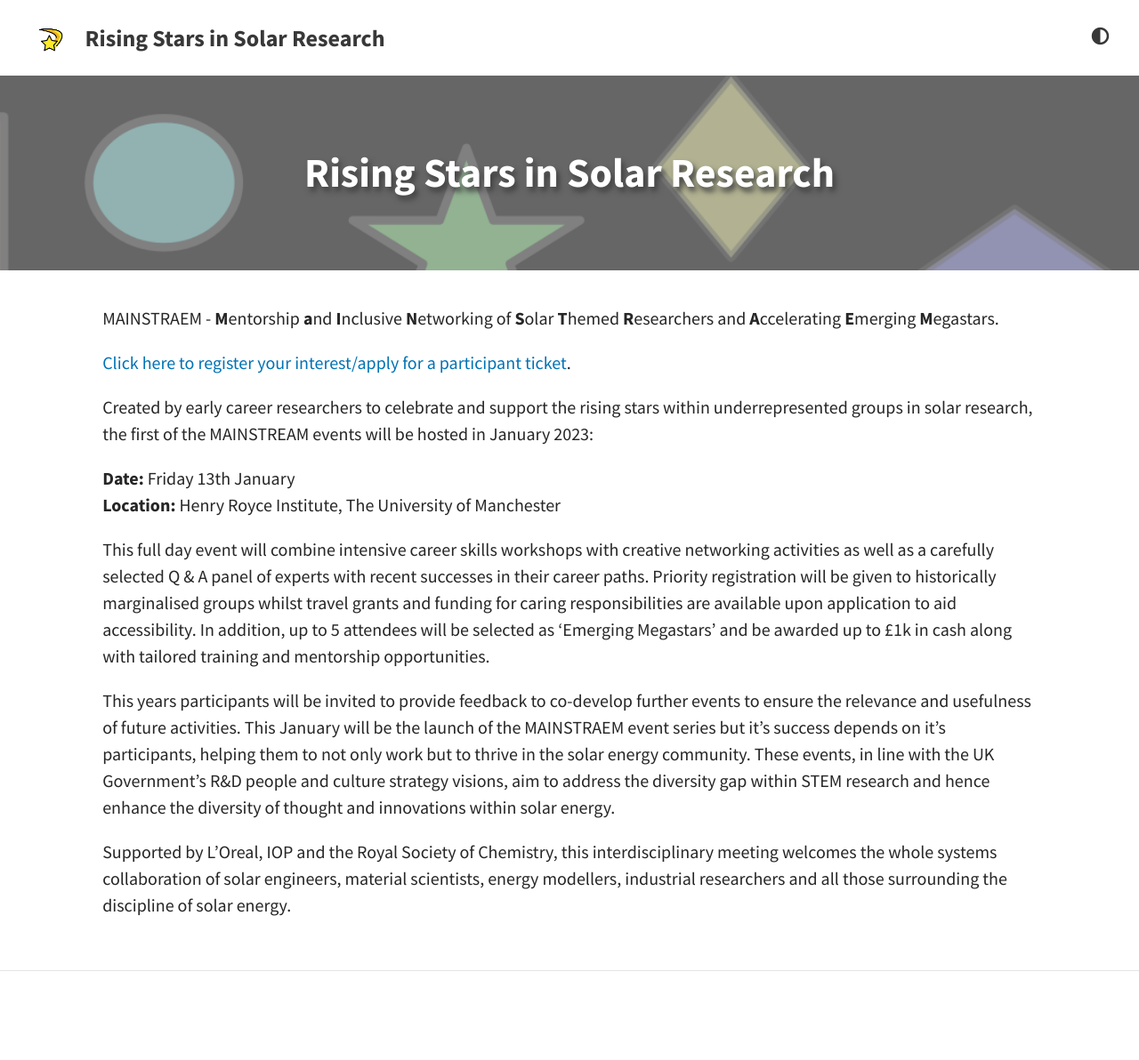
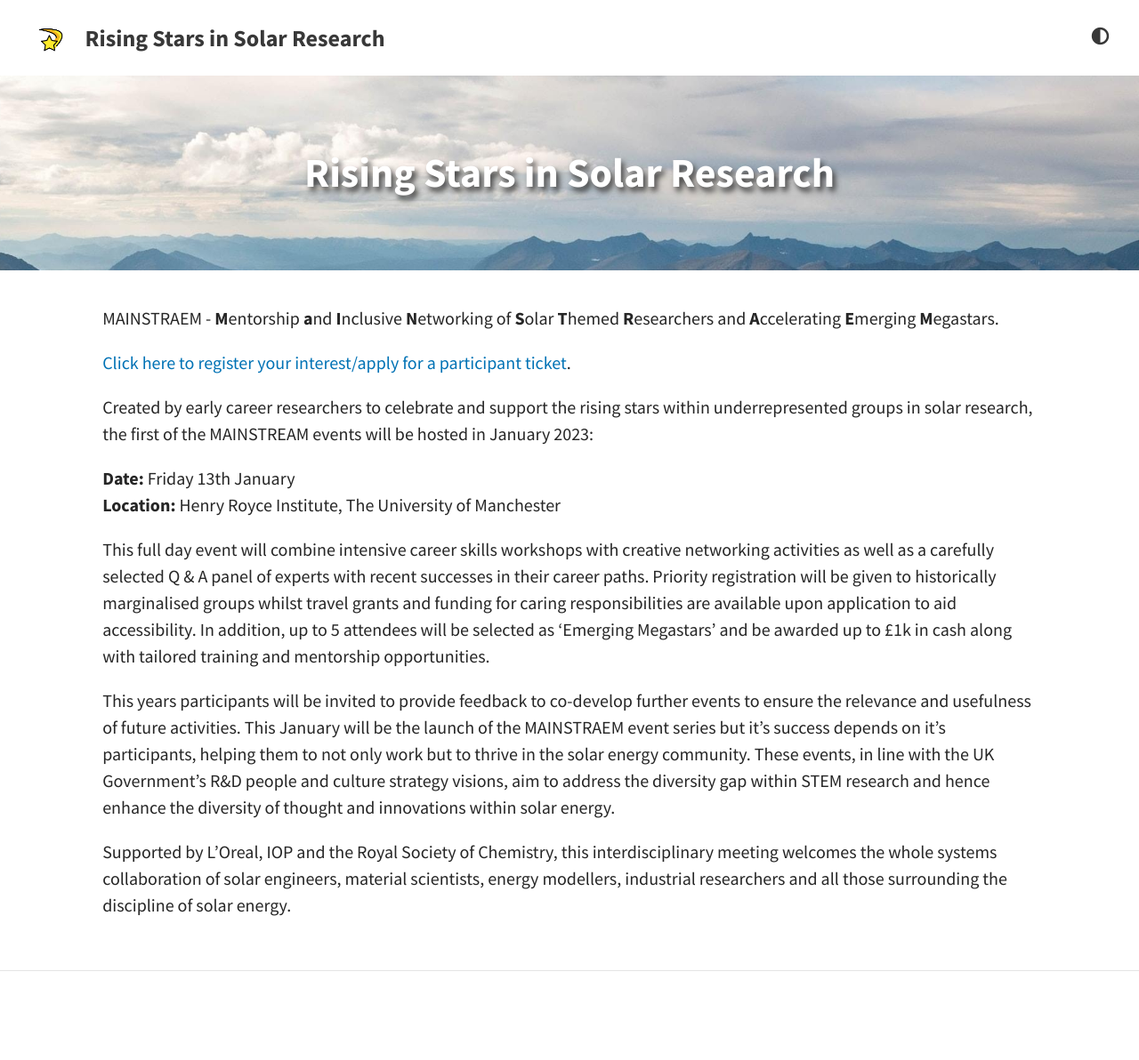
Before and after one commit to MAINSTRAEM/old_website, a Jekyll site: the page built from index.md, in a window 1280 px wide. Shown: the whole page at 89% size. Built offline with Jekyll 4.4.1, drawn with Linux system fonts in a browser that asks for light colours.

Commit message:
Update index.md

```diff
--- a/index.md
+++ b/index.md
@@ -1,7 +1,7 @@
 ---
 layout: page
 title: "Rising Stars in Solar Research"
-feature-img: "assets/img/header/rising_stars_2.png"
+feature-img: "assets/img/pexels/travel.jpeg"
 hide: true                           # Prevent the page title to appear in the navbar
 icon: "fa-search"                    # Will Display only the fontawesome icon (here: fa-search) and not the title
 ---
```
